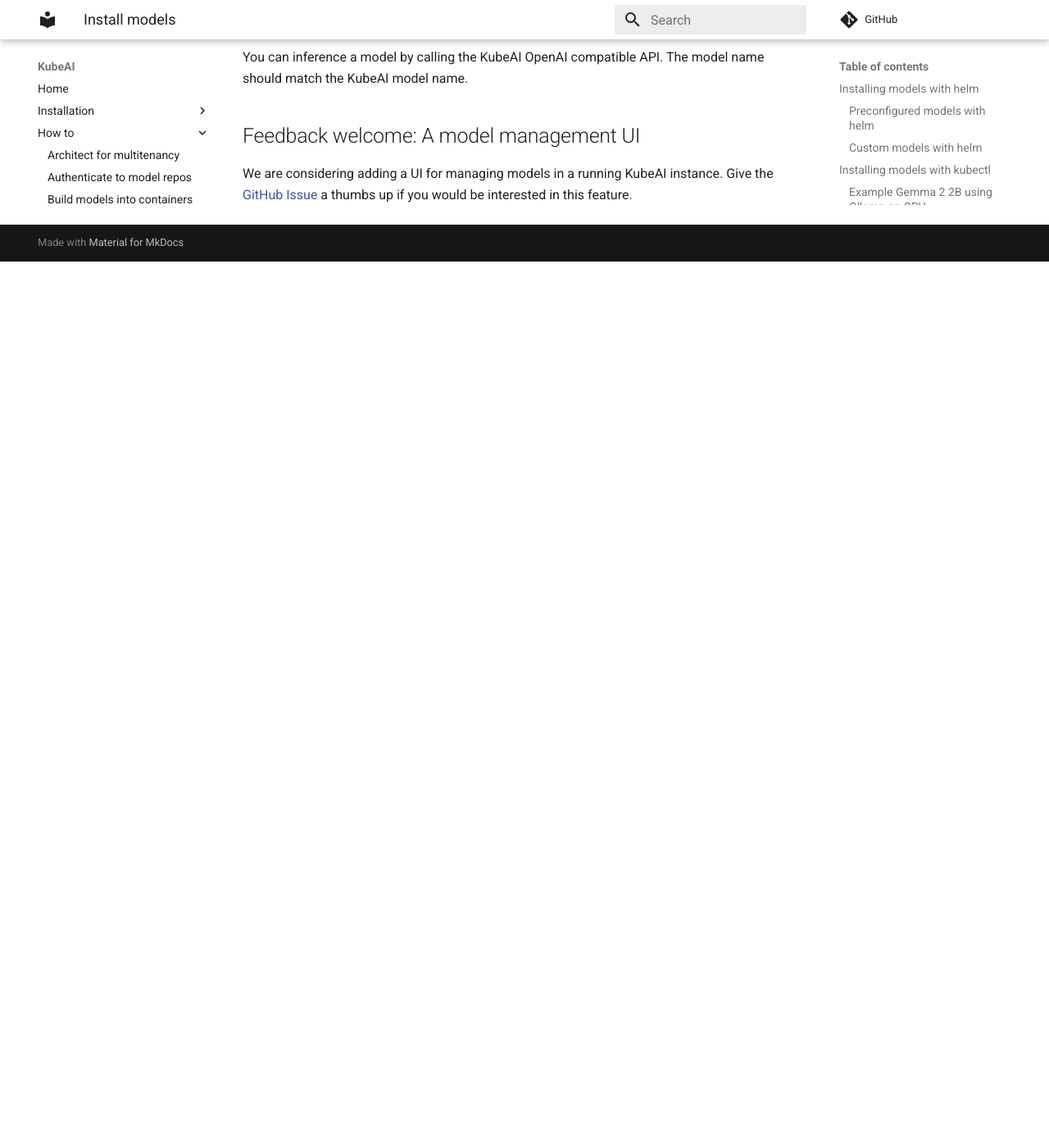
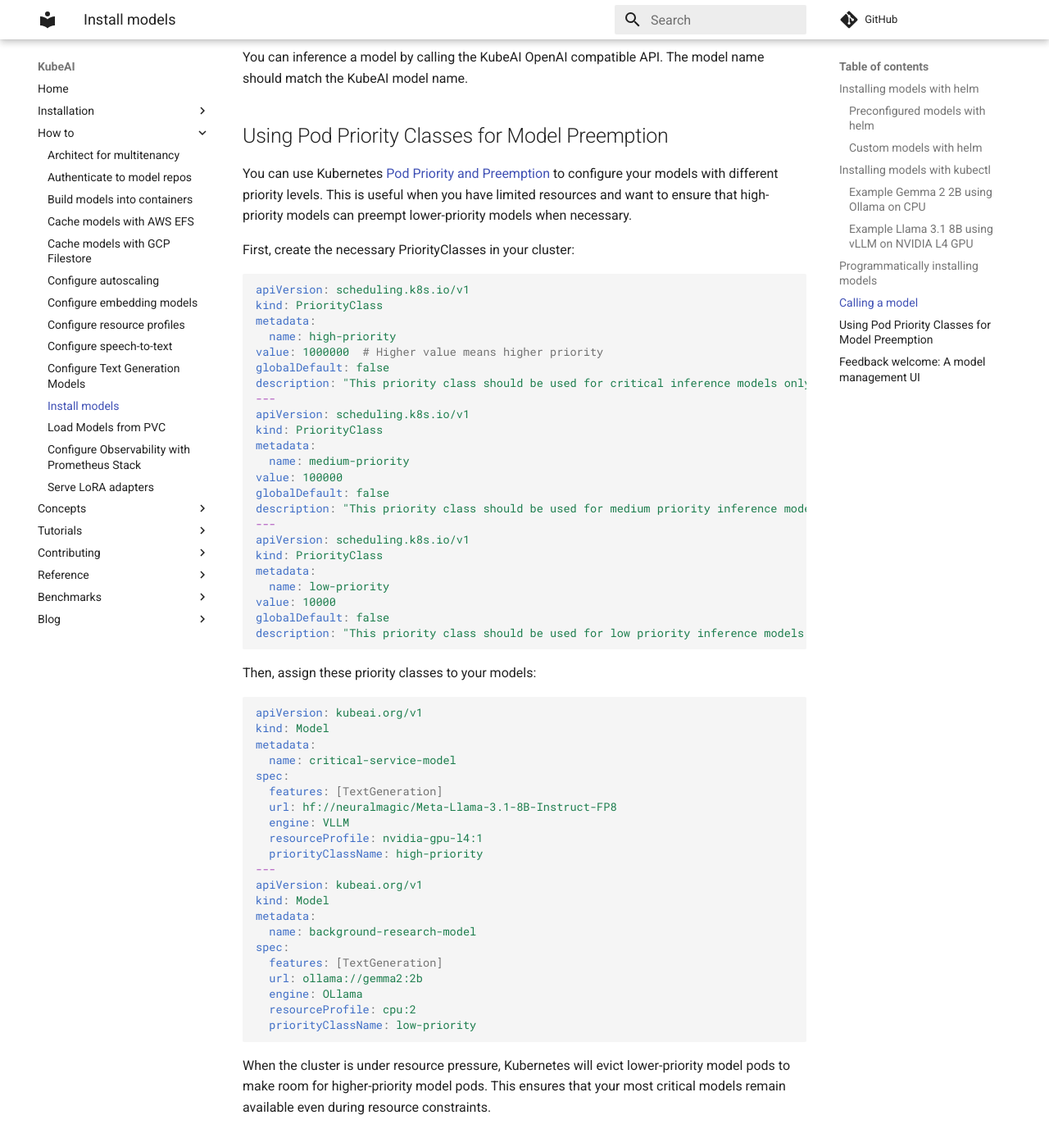
Before and after one commit to substratusai/kubeai, an MkDocs documentation site: the page built from docs/how-to/install-models.md, in a window 1280 px wide and 1400 px high, scrolled down 2341 px. Shown: the whole window at 82% size. Built offline with MkDocs 1.6.1 and Material for MkDocs 9.7.7, drawn with Linux system fonts in a browser that asks for light colours; comment, search, counter and statistics services are not loaded; before the commit the page ends 2660 px from its top, so only the background shows below that.

Commit message:
Add priorityClassName to the model spec and pass to generated pods (#506)
Enable use of Kubernetes [Pod Priority and
Preemption](https://kubernetes.io/docs/concepts/scheduling-eviction/pod-priority-preemption/)
to configure your models with different priority levels. This is useful
when you have limited resources and want to ensure that high-priority
models can preempt lower-priority models when necessary.

---------

Co-authored-by: Gilad Zamoschinski <gilad.z@taboola.com>

````diff
--- a/docs/how-to/install-models.md
+++ b/docs/how-to/install-models.md
@@ -102,6 +102,66 @@
 
 You can inference a model by calling the KubeAI OpenAI compatible API. The model name should match the KubeAI model name.
 
+## Using Pod Priority Classes for Model Preemption
+
+You can use Kubernetes [Pod Priority and Preemption](https://kubernetes.io/docs/concepts/scheduling-eviction/pod-priority-preemption/) to configure your models with different priority levels. This is useful when you have limited resources and want to ensure that high-priority models can preempt lower-priority models when necessary.
+
+First, create the necessary PriorityClasses in your cluster:
+
+```yaml
+apiVersion: scheduling.k8s.io/v1
+kind: PriorityClass
+metadata:
+  name: high-priority
+value: 1000000  # Higher value means higher priority
+globalDefault: false
+description: "This priority class should be used for critical inference models only."
+---
+apiVersion: scheduling.k8s.io/v1
+kind: PriorityClass
+metadata:
+  name: medium-priority
+value: 100000
+globalDefault: false
+description: "This priority class should be used for medium priority inference models."
+---
+apiVersion: scheduling.k8s.io/v1
+kind: PriorityClass
+metadata:
+  name: low-priority
+value: 10000
+globalDefault: false
+description: "This priority class should be used for low priority inference models."
+```
+
+Then, assign these priority classes to your models:
+
+```yaml
+apiVersion: kubeai.org/v1
+kind: Model
+metadata:
+  name: critical-service-model
+spec:
+  features: [TextGeneration]
+  url: hf://neuralmagic/Meta-Llama-3.1-8B-Instruct-FP8
+  engine: VLLM
+  resourceProfile: nvidia-gpu-l4:1
+  priorityClassName: high-priority
+---
+apiVersion: kubeai.org/v1
+kind: Model
+metadata:
+  name: background-research-model
+spec:
+  features: [TextGeneration]
+  url: ollama://gemma2:2b
+  engine: OLlama
+  resourceProfile: cpu:2
+  priorityClassName: low-priority
+```
+
+When the cluster is under resource pressure, Kubernetes will evict lower-priority model pods to make room for higher-priority model pods. This ensures that your most critical models remain available even during resource constraints.
+
 ## Feedback welcome: A model management UI
 
 We are considering adding a UI for managing models in a running KubeAI instance. Give the [GitHub Issue](https://github.com/substratusai/kubeai/issues/148) a thumbs up if you would be interested in this feature.
````
Also changed, not shown: docs/reference/kubernetes-api.md (+1 -0 lines), examples/priority-examples/README.md (added, +50 -0 lines), 11 other files.
